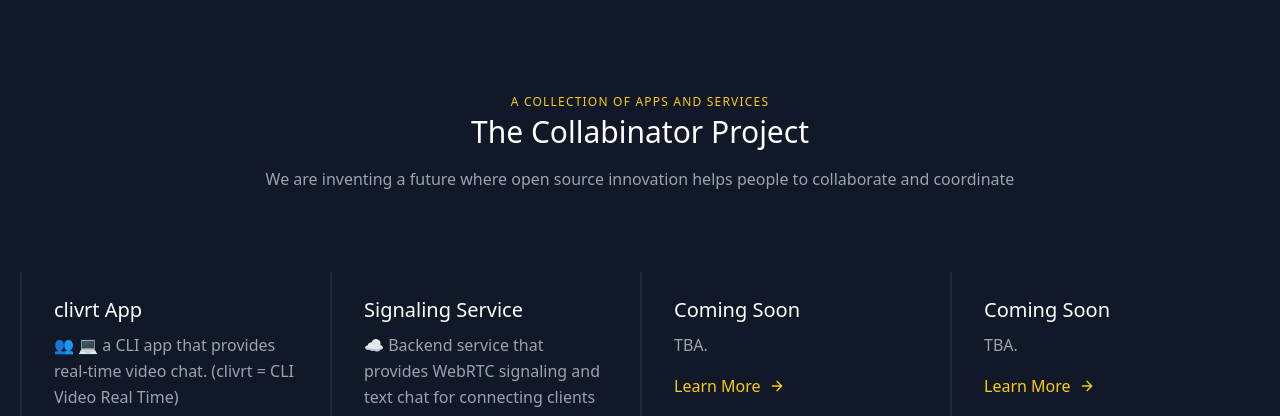
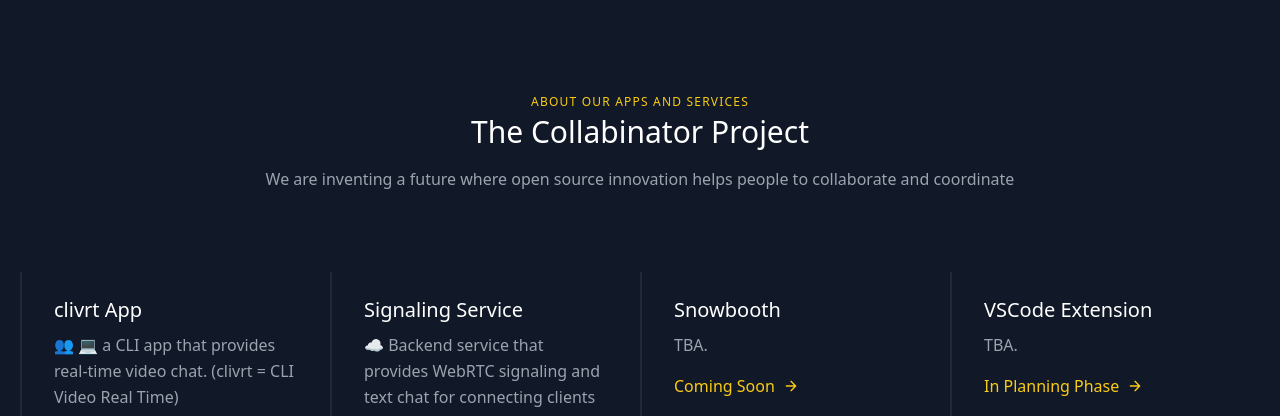
Before and after one commit to collabinator/collabinator.io, a Gatsby site in the folder landingpage/: page / in a window 1280 px wide. Shown: the part 98-514 px from the top of the page. Built offline with nearby package versions, Linux system fonts and the light colour scheme; Gatsby itself is replaced by a stand-in of ours.

```diff
--- a/landingpage/package.json
+++ b/landingpage/package.json
@@ -42,9 +42,9 @@
   },
   "repository": {
     "type": "git",
-    "url": "https://github.com/gatsbyjs/gatsby-starter-default"
+    "url": "https://github.com/collabinator/collabinator.io"
   },
   "bugs": {
-    "url": "https://github.com/gatsbyjs/gatsby/issues"
+    "url": "https://github.com/collabinator/collabinator.io/issues"
   }
 }
--- a/landingpage/src/pages/index.js
+++ b/landingpage/src/pages/index.js
@@ -10,7 +10,7 @@
     <section class="text-gray-400 body-font bg-gray-900 h-screen">
       <div class="container px-5 py-24 mx-auto">
         <div class="flex flex-col text-center w-full mb-20">
-          <h2 class="text-xs text-yellow-400 tracking-widest font-medium title-font mb-1">A COLLECTION OF APPS AND SERVICES</h2>
+          <h2 class="text-xs text-yellow-400 tracking-widest font-medium title-font mb-1">ABOUT OUR APPS AND SERVICES</h2>
           <h1 class="sm:text-3xl text-2xl font-medium title-font mb-4 text-white">The Collabinator Project</h1>
           <p class="lg:w-2/3 mx-auto leading-relaxed text-base">We are inventing a future where open source innovation helps people to collaborate and coordinate</p>
         </div>
@@ -34,18 +34,18 @@
             </a>
           </div>
           <div class="xl:w-1/4 lg:w-1/2 md:w-full px-8 py-6 border-l-2 border-gray-800">
-            <h2 class="text-lg sm:text-xl text-white font-medium title-font mb-2">Coming Soon</h2>
+            <h2 class="text-lg sm:text-xl text-white font-medium title-font mb-2">Snowbooth</h2>
             <p class="leading-relaxed text-base mb-4">TBA.</p>
-            <a class="text-yellow-400 inline-flex items-center">Learn More
+            <a class="text-yellow-400 inline-flex items-center">Coming Soon
               <svg fill="none" stroke="currentColor" stroke-linecap="round" stroke-linejoin="round" stroke-width="2" class="w-4 h-4 ml-2" viewBox="0 0 24 24">
                 <path d="M5 12h14M12 5l7 7-7 7"></path>
               </svg>
             </a>
           </div>
           <div class="xl:w-1/4 lg:w-1/2 md:w-full px-8 py-6 border-l-2 border-gray-800">
-            <h2 class="text-lg sm:text-xl text-white font-medium title-font mb-2">Coming Soon</h2>
+            <h2 class="text-lg sm:text-xl text-white font-medium title-font mb-2">VSCode Extension</h2>
             <p class="leading-relaxed text-base mb-4">TBA.</p>
-            <a class="text-yellow-400 inline-flex items-center">Learn More
+            <a class="text-yellow-400 inline-flex items-center">In Planning Phase
               <svg fill="none" stroke="currentColor" stroke-linecap="round" stroke-linejoin="round" stroke-width="2" class="w-4 h-4 ml-2" viewBox="0 0 24 24">
                 <path d="M5 12h14M12 5l7 7-7 7"></path>
               </svg>
```
Also changed, not shown: .github/workflows/firebase-hosting-merge.yml (added), .github/workflows/firebase-hosting-pull-request.yml (added), landingpage/firebase.json (added), 3 other files.
